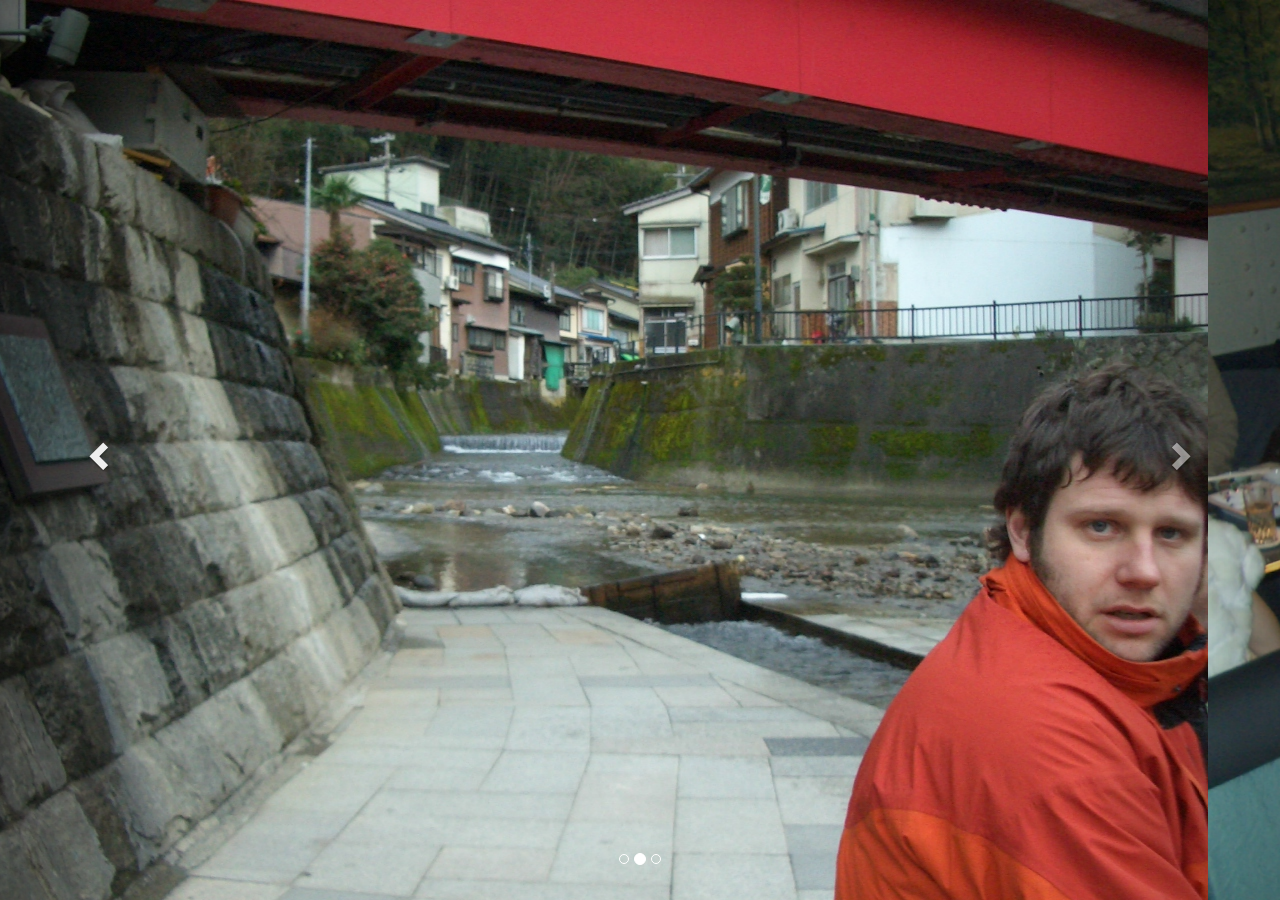
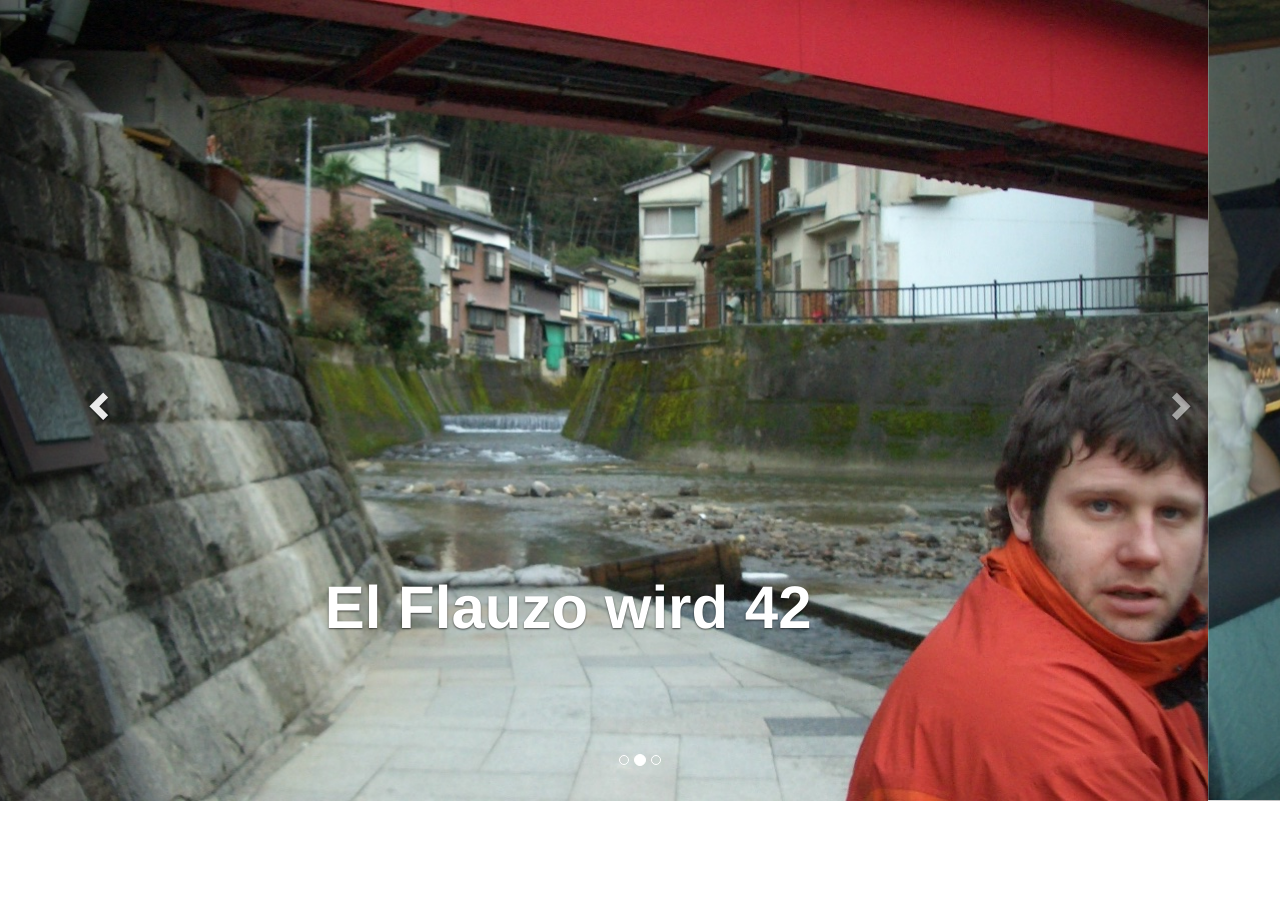
Before and after one commit to Rummel17/Kai_Emich, a plain HTML site: page index.html in a window 1280 px wide. After the commit the page ends 801 px from the top, so only its background shows below. Drawn offline with nearby package versions, Linux system fonts and the light colour scheme.

Commit message:
final1.1

```diff
--- a/css/style.css
+++ b/css/style.css
@@ -25,15 +25,38 @@
   justify-content: center;
 }
 .item {
-  width: 100%;
-  height: auto;
+  max-width: 100%;
   overflow: hidden;
 }
 .item img {
   width: 100%;
   height: auto;
+  overflow: hidden;
 }
 
+.mycarousel{
+  width: 100%;
+  overflow: hidden;
+}
 .carousel-inner {
-  height: 900px;
 }
+
+.carousel-caption {
+  margin-bottom: 10rem;
+}
+.carousel-caption h1 {
+  font-size: 6rem;
+  color: white;
+}
+.big {
+  font-size: 10rem;
+  font-weight: bold;
+  color: black;
+}
+
+.adjust-carousel{
+}
+
+.btn {
+  padding: 2rem;
+}
--- a/index.html
+++ b/index.html
@@ -3,7 +3,7 @@
   <head>
     <meta charset="utf-8">
     <title>Kai Emich</title>
-    <link href="css/bootstrap.min.css" rel="stylesheet">
+  <link href="https://maxcdn.bootstrapcdn.com/bootstrap/3.3.7/css/bootstrap.min.css" rel="stylesheet" integrity="sha384-BVYiiSIFeK1dGmJRAkycuHAHRg32OmUcww7on3RYdg4Va+PmSTsz/K68vbdEjh4u" crossorigin="anonymous">
     <link rel="stylesheet" href="https://maxcdn.bootstrapcdn.com/bootstrap/3.3.7/css/bootstrap.min.css">
       <link href="css/style.css" text="text/css" rel="stylesheet">
   </head>
@@ -19,7 +19,8 @@
         </div>
       </div>
     </div-->
-
+    <div class="adjust-carousel">
+    <div class="mycarousel">
     <div id="carousel-example-generic" class="carousel slide" data-ride="carousel">
   <!-- Indicators -->
       <ol class="carousel-indicators">
@@ -31,24 +32,27 @@
       <!-- Wrapper for slides -->
       <div class="carousel-inner" role="listbox">
         <div class="item active">
-      <img src="./images/deppschaess.jpg" alt="...">
+          <img src="./images/deppschaess2.jpg" alt="...">
           <div class="carousel-caption">
+            <h1 class="big">El Flauzo wird 42</h1>
+
 
           </div>
         </div>
         <div class="item">
-      <img src="./images/drinking.jpg" alt="...">
+          <img src="./images/drinking2.jpg" alt="...">
           <div class="carousel-caption">
-
+            <h1>Alles Gute zum Geburtstag wünscht Dir Pato</h1>
           </div>
         </div>
 
         <div class="item">
-      <img src="./images/gitta.jpg" alt="...">
+          <img src="./images/gitta2.jpg" alt="...">
           <div class="carousel-caption">
-
+            <p><a class="btn btn-primary btn-lg" href="destroy.html" role="button">Auf keinen Fall Klicken!!!</a>
           </div>
         </div>
+
       </div>
 
 
@@ -63,11 +67,13 @@
         <span class="sr-only">Next</span>
       </a>
 </div>
+</div>
+</div>
 
 
     <!-- jQuery (necessary for Bootstrap's JavaScript plugins) -->
     <script src="https://ajax.googleapis.com/ajax/libs/jquery/1.12.4/jquery.min.js"></script>
     <!-- Include all compiled plugins (below), or include individual files as needed -->
-    <script src="js/bootstrap.min.js"></script>
+    <script src="https://maxcdn.bootstrapcdn.com/bootstrap/3.3.7/js/bootstrap.min.js" integrity="sha384-Tc5IQib027qvyjSMfHjOMaLkfuWVxZxUPnCJA7l2mCWNIpG9mGCD8wGNIcPD7Txa" crossorigin="anonymous"></script>
   </body>
 </html>
```
Also changed, not shown: destroy.html (added, +11 -0 lines), images/deppschaess2.jpg (added), images/drinking2.jpg (added), images/gitta2.jpg (added), images/trommel.JPG (renamed from images/DSC01820.JPG). Lines whose indentation alone changed are shown as unchanged.
